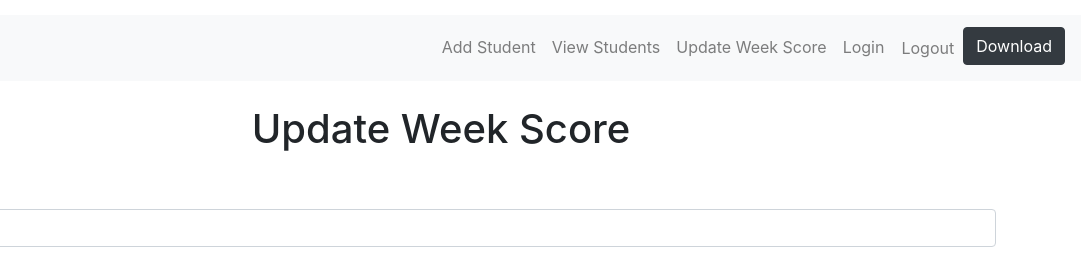
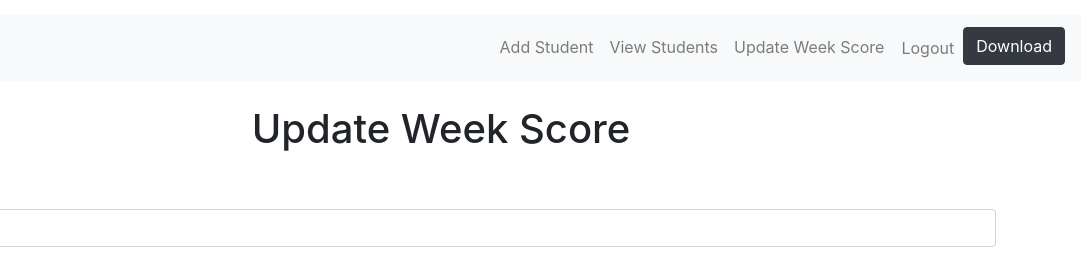
Before and after one commit to ademesojosiah/iGrade, a website: page public/update-week-score.html in a window 1280 px wide. Shown: the top 260 px of the page, 199-1280 px from the left. Drawn offline with nearby package versions, Linux system fonts and the light colour scheme.

Commit message:
remove login button from view students page

```diff
--- a/public/update-week-score.html
+++ b/public/update-week-score.html
@@ -38,9 +38,6 @@
             <a class="nav-link" href="/update-week-score.html"
               >Update Week Score</a
             >
-          </li>
-          <li class="nav-item">
-            <a class="nav-link" href="/index.html">Login</a>
           </li>
           <li class="nav-item">
             <button class="btn btn-link nav-link" id="logout-link">
```
